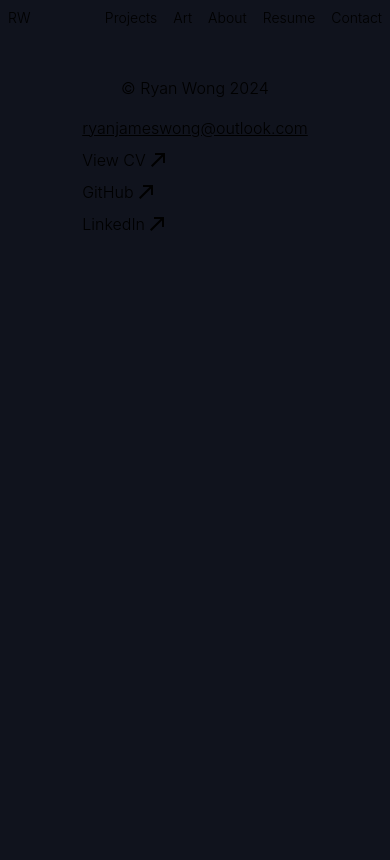
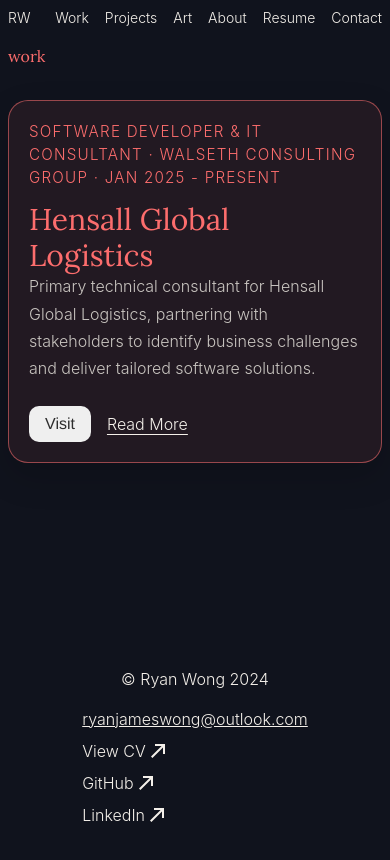
Before and after one commit to Decoldest/portfolio, a React (Vite) app: page /work in a window 390 px wide. Shown: the top 860 px of the page. Built offline with nearby package versions, Linux system fonts and the light colour scheme; a web font is replaced by a local one.

Commit message:
update resume and nav

```diff
--- a/src/App.jsx
+++ b/src/App.jsx
@@ -7,6 +7,7 @@ import Art from "./components/Art";
 import Contact from "./components/Contact";
 import { ProjectFull } from "./components/Projects";
 import Footer from "./components/Footer";
+import Work from "./components/Work";
 import "@fontsource-variable/anybody";
 import "@fontsource-variable/lora";
 
@@ -21,6 +22,7 @@ export default function App() {
           <Route path="/resume" element={<Projects />} />
           <Route path="/projects" element={<Projects />} />
           <Route path="/projects/:id" element={<ProjectFull />} />
+          <Route path="/work" element={<Work />} />
           <Route path="/art" element={<Art />} />
           <Route path="/about" element={<About />} />
           <Route path="/contact" element={<Contact />} />
--- a/src/components/Main.jsx
+++ b/src/components/Main.jsx
@@ -2,6 +2,7 @@ import Hero from "./Hero";
 import SocialLinks from "./SocialLinks";
 import Skills from "./Skills";
 import Projects from "./Projects";
+import Work from "./Work";
 import { useNavigate } from "react-router-dom";
 import { Link } from "react-router-dom";
 
@@ -25,6 +26,7 @@ export default function Main() {
         </p>
       </section>
       <Projects align={"text-center mb-4"} />
+      <Work align={"text-center mb-4"} />
       <Skills />
       <section className="flex flex-row justify-center items-center py-10 sm:py-18 my-16 sm:my-28">
         <button onClick={navigateToContact} className="text-4xl underline">
--- a/src/components/Navbar.jsx
+++ b/src/components/Navbar.jsx
@@ -8,6 +8,9 @@ export default function Navbar() {
           RW
         </Link>
         <div className="flex gap-4 sm:gap-8 ">
+          <Link to={"/work"} className="text-sm sm:text-lg">
+            Work
+          </Link>
           <Link to={"/projects"} className="text-sm sm:text-lg">
             Projects
           </Link>
--- a/src/components/Projects.jsx
+++ b/src/components/Projects.jsx
@@ -53,7 +53,7 @@ function ProjectPreview({ project }) {
     }
   };
 
-  const handleMouseLeave = (e) => {
+  const handleMouseLeave = () => {
     if (videoRef.current) {
       videoRef.current.pause();
       videoRef.current.currentTime = 0;
--- /dev/null
+++ b/src/components/Work.jsx
@@ -0,0 +1,64 @@
+import PropTypes from "prop-types";
+import { useState } from "react";
+import { Link } from "react-router-dom";
+
+const work = {
+  title: "Hensall Global Logistics",
+  meta: "Software Developer & IT Consultant · Walseth Consulting Group · Jan 2025 - Present",
+  description:
+    "Primary technical consultant for Hensall Global Logistics, partnering with stakeholders to identify business challenges and deliver tailored software solutions.",
+  details: [
+    "Architected and implemented a REST API integration between Hensall Global Logistics and BridgeNet Solutions that automated shipment booking creation, reducing manual processing and improving data accuracy.",
+    "Designed and developed enterprise applications using C#, .NET, JavaScript, jQuery, Bootstrap, SQL Server, and REST APIs, while translating business requirements into technical specifications.",
+    "Led client meetings, solution demonstrations, and technical presentations, and modernized legacy infrastructure by migrating application file storage to Amazon S3.",
+  ],
+  href: "https://www.hensallglobal.com/",
+};
+
+Work.propTypes = {
+  align: PropTypes.string,
+};
+
+export default function Work({ align }) {
+  const [isExpanded, setIsExpanded] = useState(false);
+
+  return (
+    <main className="work-page p-2">
+      <Link to="/work">
+        <h2 className={` ${align ?? ""} header-font`}>work</h2>
+      </Link>
+      <article className="work-card">
+        <div className="work-card-meta">{work.meta}</div>
+        <h2 className="header-font text-3xl sm:text-4xl mt-3">
+          {work.title}
+        </h2>
+        <p>{work.description}</p>
+        {isExpanded && (
+          <div className="work-card-details">
+            {work.details.map((detail) => (
+              <p key={detail}>{detail}</p>
+            ))}
+          </div>
+        )}
+        <div className="work-card-actions">
+          <a
+            className="project-button"
+            href={work.href}
+            target="_blank"
+            rel="noopener noreferrer"
+          >
+            Visit
+          </a>
+          <button
+            className="work-read-more"
+            type="button"
+            aria-expanded={isExpanded}
+            onClick={() => setIsExpanded((expanded) => !expanded)}
+          >
+            {isExpanded ? "Show Less" : "Read More"}
+          </button>
+        </div>
+      </article>
+    </main>
+  );
+}
--- a/src/index.css
+++ b/src/index.css
@@ -5,8 +5,11 @@
 :root {
   font-family: Inter, system-ui, Avenir, Helvetica, Arial, sans-serif;
   font-weight: 300;
-  color-scheme: light dark;
+  color-scheme: dark;
   background-color: #10131d;
+  color: #f4f0ea;
+  --heading-color: #fc6d6d;
+  --muted-color: #c9c5c0;
   font-synthesis: none;
   text-rendering: optimizeLegibility;
   -webkit-font-smoothing: antialiased;
@@ -17,7 +20,33 @@
 .light-theme {
   background-color: #ffffff;
   color: rgb(24, 38, 57);
+  --heading-color: #182639;
+  --muted-color: #526071;
   transition: background-color 1s ease, color 2s ease;
+}
+
+body {
+  margin: 0;
+  background-color: #10131d;
+  color: #f4f0ea;
+}
+
+html.light-theme body {
+  background-color: #ffffff;
+  color: rgb(24, 38, 57);
+}
+
+h1, h2, h3, .header-font {
+  color: var(--heading-color);
+}
+
+a {
+  color: inherit;
+  transition: color 180ms ease;
+}
+
+a:hover {
+  color: var(--heading-color);
 }
 
 .main-title {
@@ -400,6 +429,77 @@ textarea {
   font-family: 'Lora', serif;
 }
 
+.work-page {
+  min-height: 70svh;
+}
+
+.work-card {
+  max-width: 900px;
+  margin: 2rem auto 0;
+  padding: 2rem;
+  border: 1px solid color-mix(in srgb, var(--heading-color) 55%, transparent);
+  border-radius: 20px;
+  background: color-mix(in srgb, var(--heading-color) 8%, transparent);
+  box-shadow: 0 14px 35px rgba(0, 0, 0, 0.16);
+}
+
+.work-grid {
+  display: grid;
+  grid-template-columns: repeat(auto-fit, minmax(300px, 1fr));
+  gap: 1rem;
+  margin-top: 2rem;
+}
+
+.work-card-media {
+  width: 100%;
+  height: 220px;
+  border-radius: 12px;
+  object-fit: cover;
+  margin-bottom: 1.5rem;
+}
+
+.work-card-actions {
+  display: flex;
+  gap: 1rem;
+  align-items: center;
+  margin-top: 1.5rem;
+}
+
+.work-read-more {
+  text-decoration: underline;
+  text-underline-offset: 0.25rem;
+}
+
+.work-card-details {
+  margin-top: 1rem;
+  padding-top: 1rem;
+  border-top: 1px solid color-mix(in srgb, var(--heading-color) 25%, transparent);
+}
+
+.work-card p {
+  color: var(--muted-color);
+  font-size: 1.2rem;
+  line-height: 2rem;
+}
+
+.work-card-meta {
+  color: var(--heading-color);
+  font-size: 0.95rem;
+  letter-spacing: 0.08em;
+  text-transform: uppercase;
+}
+
+@media (max-width: 600px) {
+  .work-card {
+    padding: 1.25rem;
+  }
+
+  .work-card p {
+    font-size: 1rem;
+    line-height: 1.7rem;
+  }
+}
+
 .project-content {
   line-height: 5rem;
   margin-bottom: 5rem;
```
